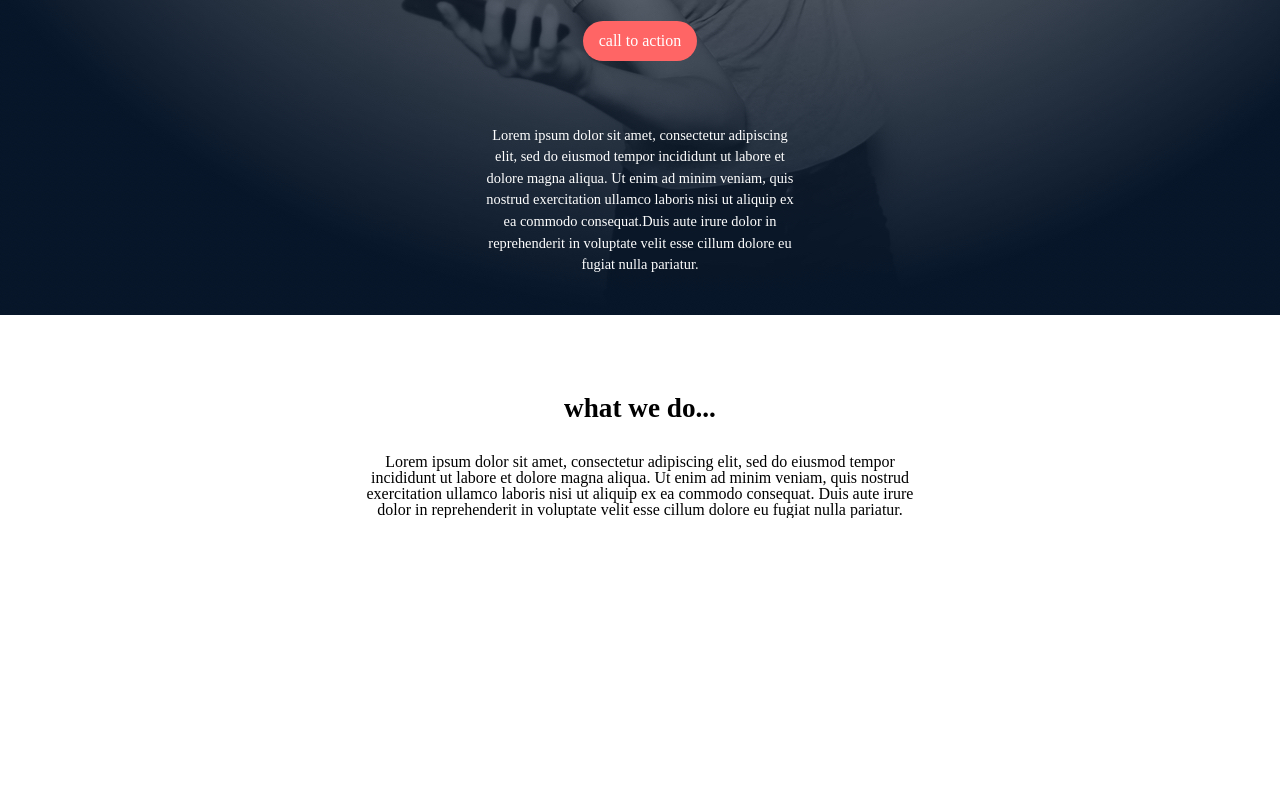
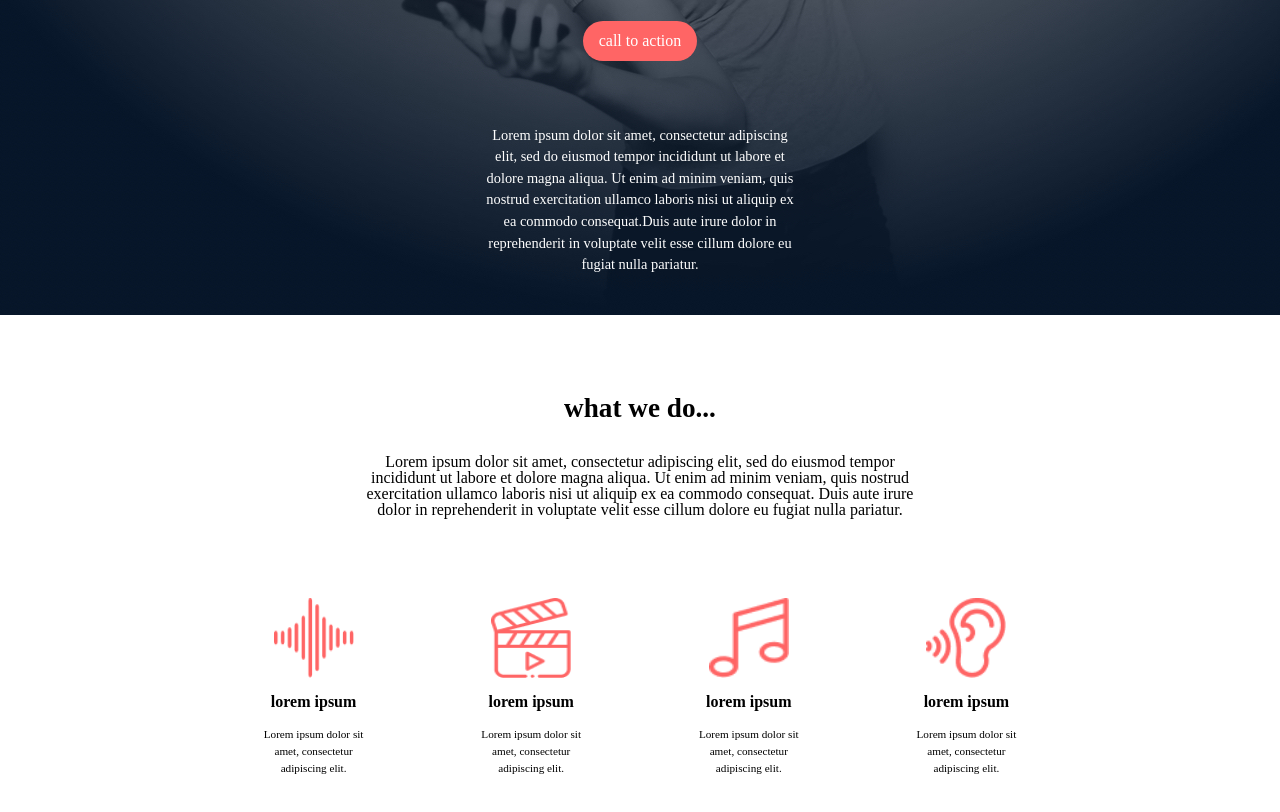
Before and after one commit to Ahmedg1024/alx_html_css, a plain HTML site: page headphones/0-index.html in a window 1280 px wide. Shown: the part 485-1297 px from the top of the page. Before the commit the page ends 1003 px from the top, so only its background shows below. Drawn offline with Linux system fonts and the light colour scheme.

Commit message:
add media section

```diff
--- a/headphones/0-index.html
+++ b/headphones/0-index.html
@@ -34,8 +34,27 @@
                 Ut enim ad minim veniam, quis nostrud exercitation ullamco laboris nisi ut aliquip ex ea commodo consequat.
                 Duis aute irure dolor in reprehenderit in voluptate velit esse cillum dolore eu fugiat nulla pariatur.</p>
         </div>
-        <div>
-
+        <div class="cards_container">
+            <div class="card">
+                <img src="images/sound-frecuency.png" alt="sound shape">
+                <h3>lorem ipsum</h3>
+                <p>Lorem ipsum dolor sit amet, consectetur adipiscing elit.</p>
+            </div>
+            <div class="card">
+                <img src="images/video.png" alt="video icon">
+                <h3>lorem ipsum</h3>
+                <p>Lorem ipsum dolor sit amet, consectetur adipiscing elit.</p>
+            </div>
+            <div class="card">
+                <img src="images/music.png" alt="music icon">
+                <h3>lorem ipsum</h3>
+                <p>Lorem ipsum dolor sit amet, consectetur adipiscing elit.</p>
+            </div>
+            <div class="card">
+                <img src="images/hearing.png" alt="hearing icon">
+                <h3>lorem ipsum</h3>
+                <p>Lorem ipsum dolor sit amet, consectetur adipiscing elit.</p>
+            </div>
         </div>
     </main>
     <footer>
--- a/headphones/0-styles.css
+++ b/headphones/0-styles.css
@@ -88,3 +88,34 @@ nav img{
 .what_we_do p{
     font-size: 1rem;
 }
+
+/* media sec*/
+
+.cards_container{
+    display: flex;
+    justify-content: space-between;
+    align-items: center;
+    margin: 5rem 20%;
+
+}
+.card img{
+    width: 5rem;
+    height: 5rem;
+}
+
+.card {
+    width: 15%;
+    text-align: center;
+    height: max-content;
+}
+.card h3{
+    font-size: 1rem;
+    font-weight: bold;
+    margin-top: 0.8rem;
+    padding-bottom: 1rem;
+
+}
+.card p{
+    font-size: .7rem;
+    line-height: 1.5;
+}
```
